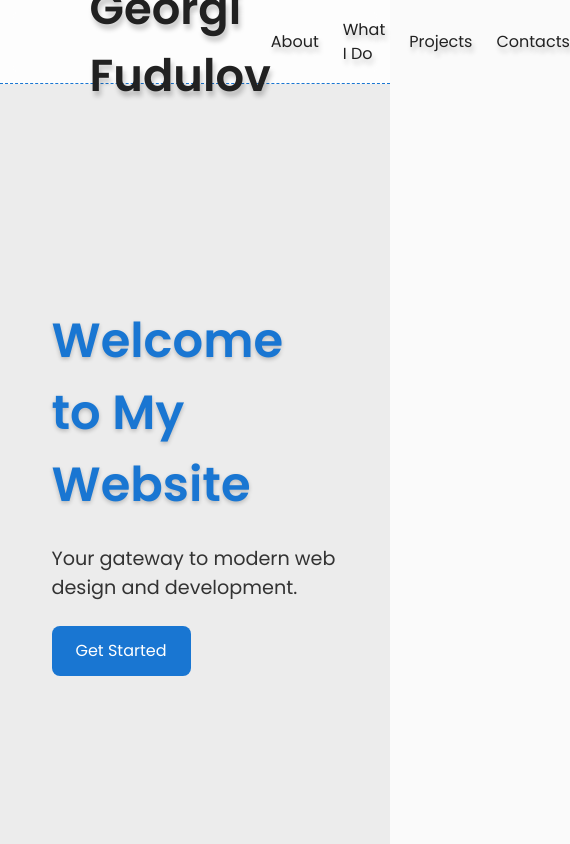
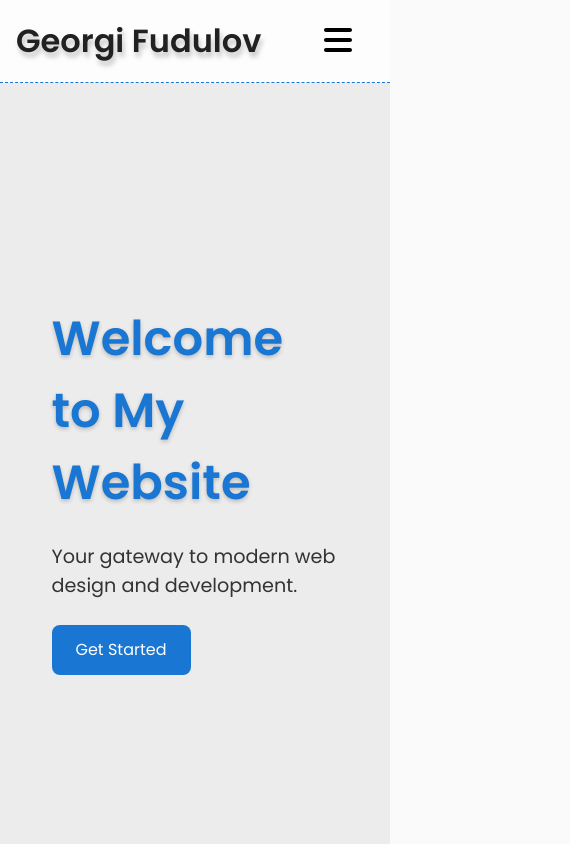
Before and after one commit to georgifudulov/personal_website, a React (Vite) app: page / in a window 390 px wide. Shown: the top 844 px of the page, 570 px wide, since content can reach past the window. Built offline with nearby package versions, Linux system fonts and the light colour scheme.

Commit message:
Made the Header responsive

```diff
--- a/src/componets/Header.jsx
+++ b/src/componets/Header.jsx
@@ -1,25 +1,55 @@
-import '../styles/Header.css'
+import { useState } from "react";
+import "../styles/Header.css";
+import { FontAwesomeIcon } from "@fortawesome/react-fontawesome";
+import { faBars, faXmark } from "@fortawesome/free-solid-svg-icons";
 
 export default function Header() {
+  const [isOpen, setIsOpen] = useState(false);
+  const handleClose = () => setIsOpen(false);
+
   return (
+    <>
       <header className="wrapper header">
-      <h1 className='logo'><a href='#hero'>Georgi Fudulov</a></h1>
-      <nav className='wrapper'>
-        <ul className="wrapper list" role='list'>
+        <h1 className="logo">
+          <a href="#hero" onClick={handleClose}>
+            Georgi Fudulov
+          </a>
+        </h1>
+
+        <button
+          className="menu-toggle"
+          onClick={() => setIsOpen((prev) => !prev)}
+          aria-label="Toggle menu"
+        >
+          <FontAwesomeIcon icon={isOpen ? faXmark : faBars} />
+        </button>
+
+        <nav className={`wrapper nav ${isOpen ? "open" : ""}`}>
+          <ul className="wrapper list" role="list">
             <li>
-            <a href="#about">About</a>
+              <a href="#about" onClick={handleClose}>
+                About
+              </a>
             </li>
             <li>
-            <a href="#what-i-do">What I Do</a>
+              <a href="#what-i-do" onClick={handleClose}>
+                What I Do
+              </a>
             </li>
             <li>
-            <a href="#projects">Projects</a>
+              <a href="#projects" onClick={handleClose}>
+                Projects
+              </a>
             </li>
             <li>
-            <a href="#contacts">Contacts</a>
+              <a href="#contacts" onClick={handleClose}>
+                Contacts
+              </a>
             </li>
           </ul>
         </nav>
       </header>
+      {isOpen && <div className="backdrop" onClick={handleClose}></div>}
+    </>
   );
 }
--- a/src/styles/Header.css
+++ b/src/styles/Header.css
@@ -57,3 +57,70 @@ ul.list a:hover {
   border-bottom: 1px solid #1976d2;
   text-shadow: 0 0 25px rgb(25, 118, 210);
 }
+
+.backdrop {
+  position: fixed;
+  top: 10vh;
+  left: 0;
+  width: 100%;
+  height: 90vh;
+  z-index: 2;
+}
+
+.menu-toggle {
+  display: none;
+  background: none;
+  border: none;
+  font-size: 2rem;
+  margin-right: 2rem;
+  cursor: pointer;
+  z-index: 10;
+}
+
+@media (max-width: 1000px) {
+  header {
+    flex-wrap: wrap;
+    height: auto;
+    padding: 1rem 0;
+  }
+
+  .menu-toggle {
+    display: block;
+  }
+
+  nav.nav {
+    width: 100%;
+    height: 0;
+    overflow: hidden;
+    transition: height 0.22s ease;
+    margin-right: 0;
+  }
+
+  nav.nav.open {
+    height: 50vh;
+  }
+
+  ul.list {
+    flex-direction: column;
+    align-items: center;
+    justify-content: center;
+    padding: 1rem 0;
+    gap: 2.5rem;
+  }
+
+  h1 {
+    margin: 0 auto 0 1rem;
+    font-size: 2rem;
+  }
+
+  ul.list a {
+    font-size: 1.5rem;
+    font-weight: 700;
+  }
+}
+
+@media (max-width: 350px) {
+  h1 {
+    font-size: 1.8rem;
+  }
+}
```
Lines whose indentation alone changed are shown as unchanged.
